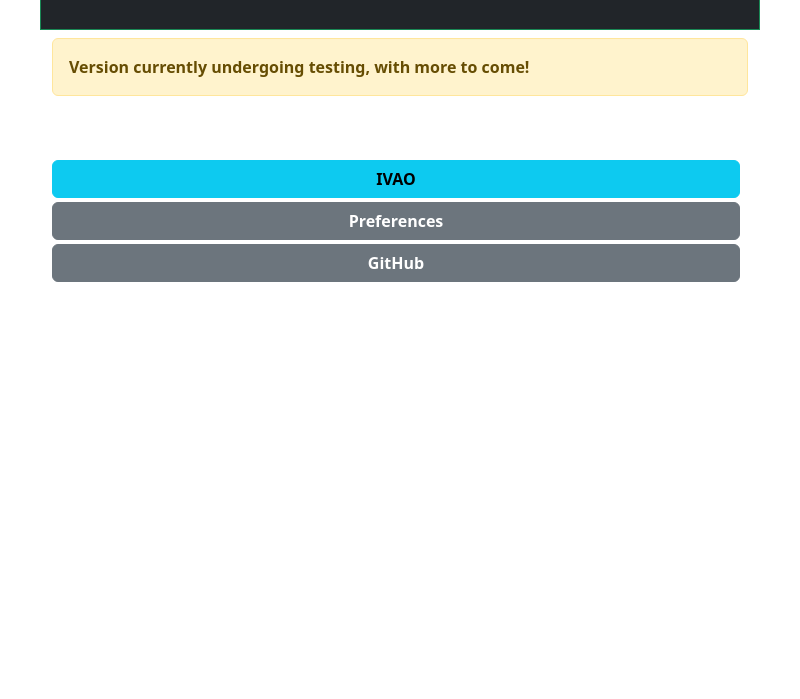
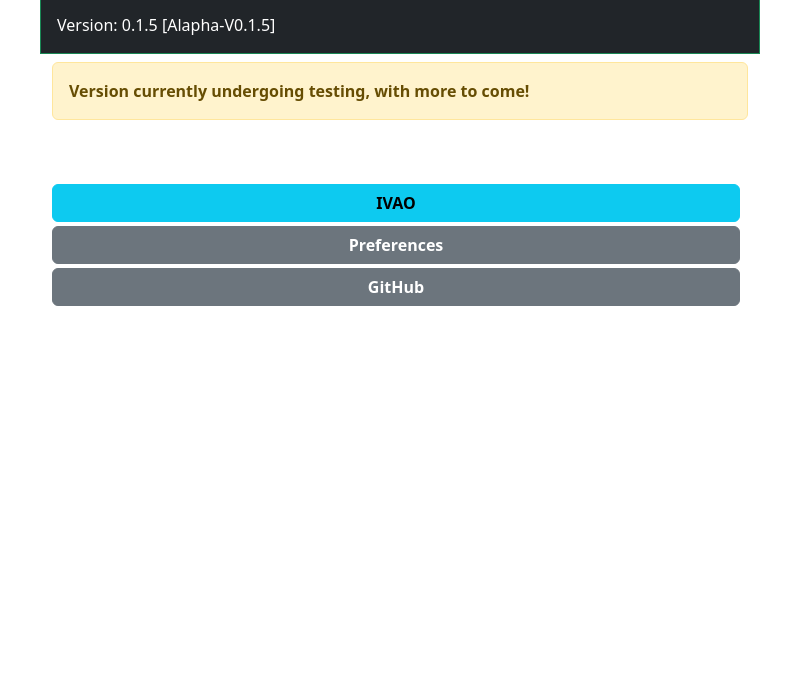
Before and after one commit to alexcaussades/ivatrac-desktop, an Electron app: page index.html in a window 800 px wide. Shown: the part 101-800 px from the top of the page. Drawn offline with nearby package versions, Linux system fonts and the light colour scheme.

Commit message:
prepare version utilisateur

```diff
--- a/index.html
+++ b/index.html
@@ -17,6 +17,9 @@
             <div class="col-md-12 bg-dark text-white p-3">
                 <h1>IVATRAC</h1>
                 <p> The navigation from IVAO </p>
+                <div>
+                    Version: <span id="version"></span> [<span id="type"></span>]
+                </div>
             </div>
         </div>
     </div>
@@ -53,3 +56,9 @@
 
 </body>
 </html>
+
+<script>
+    const package = require('./package.json');
+    document.getElementById('version').innerText = package.version;
+    document.getElementById('type').innerText = package.versionName;
+</script>
--- a/index.js
+++ b/index.js
@@ -4,6 +4,8 @@
 const { webContents } = require('electron')
 const data_account_dev = require('./module/data_account_dev')
 const fs = require('fs')
+
+
 
 function createWindow () {
   const win = new BrowserWindow({
--- a/package.json
+++ b/package.json
@@ -1,6 +1,7 @@
 {
   "name": "ivatrac",
-  "version": "1.0.0",
+  "version": "0.1.5",
+  "versionName": "Alapha-V0.1.5",
   "main": "index.js",
   "scripts": {
     "start": "electron ."
```
Also changed, not shown: preloads.js (line endings or trailing spaces).
